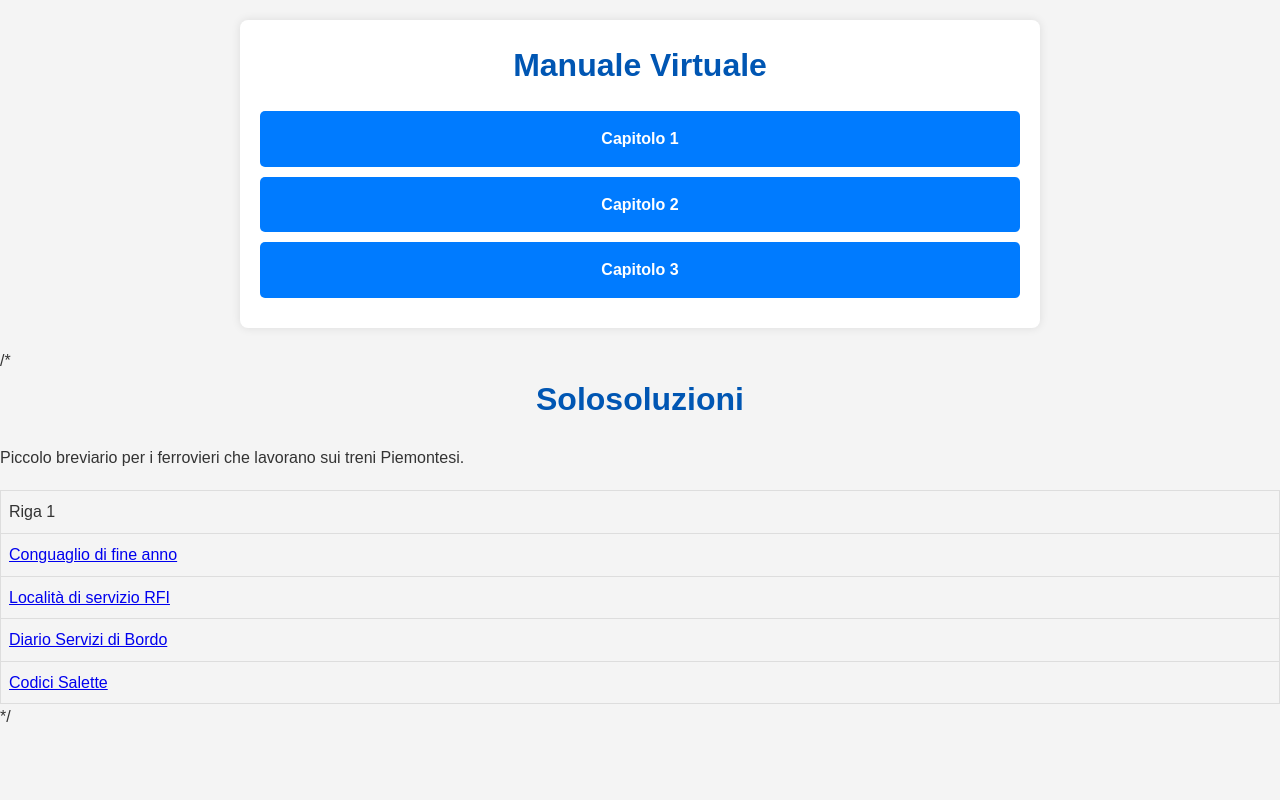
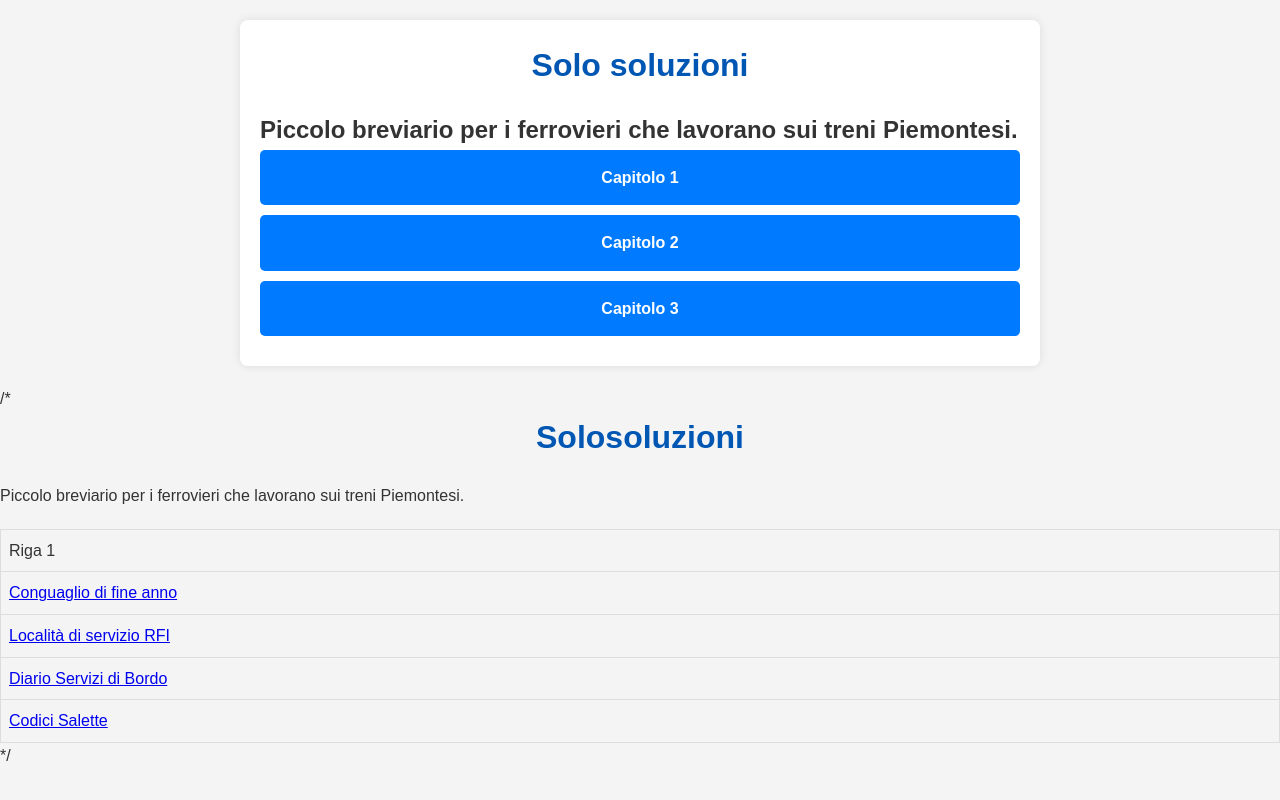
Before and after one commit to Dacata982/solosoluzioni, a plain HTML site: page index.html in a window 1280 px wide. Drawn offline with Linux system fonts and the light colour scheme.

Commit message:
Update index.html

```diff
--- a/index.html
+++ b/index.html
@@ -1,6 +1,9 @@
 <!DOCTYPE html>
 <html lang="it">
 <head>
+
+    <link rel="stylesheet" href="style.css">
+
     <meta charset="UTF-8">
     <meta name="viewport" content="width=device-width, initial-scale=1.0">
     <title>Solo Soluzioni</title>
@@ -14,11 +17,12 @@
     </style>
 </head>
 
-<link rel="stylesheet" href="style.css">
+
 
 <body>
 <div class="container">
-    <h1>Manuale Virtuale</h1>
+    <h1>Solo soluzioni</h1>
+    <h2>Piccolo breviario per i ferrovieri che lavorano sui treni Piemontesi.</h2>
 
     <a href="pagina1.html" class="btn">Capitolo 1</a>
     <a href="pagina2.html" class="btn">Capitolo 2</a>
@@ -26,7 +30,7 @@
     <!-- ... altri pulsanti ... -->
 </div>
 
-/*<h1>Solosoluzioni</h1>
+/* <h1>Solosoluzioni</h1>
     <p>Piccolo breviario per i ferrovieri che lavorano sui treni Piemontesi.</p>
 
     <table>
```
